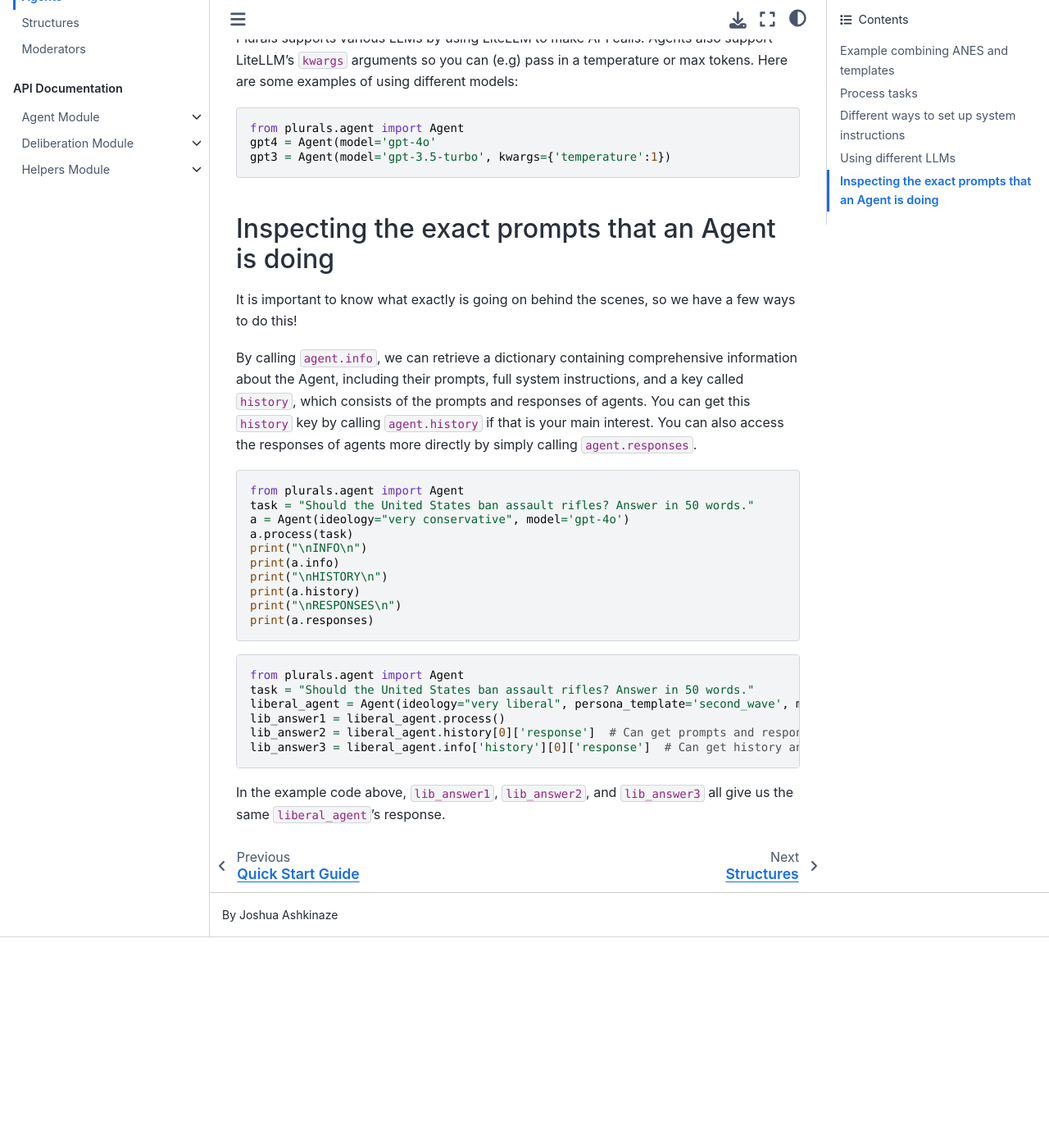
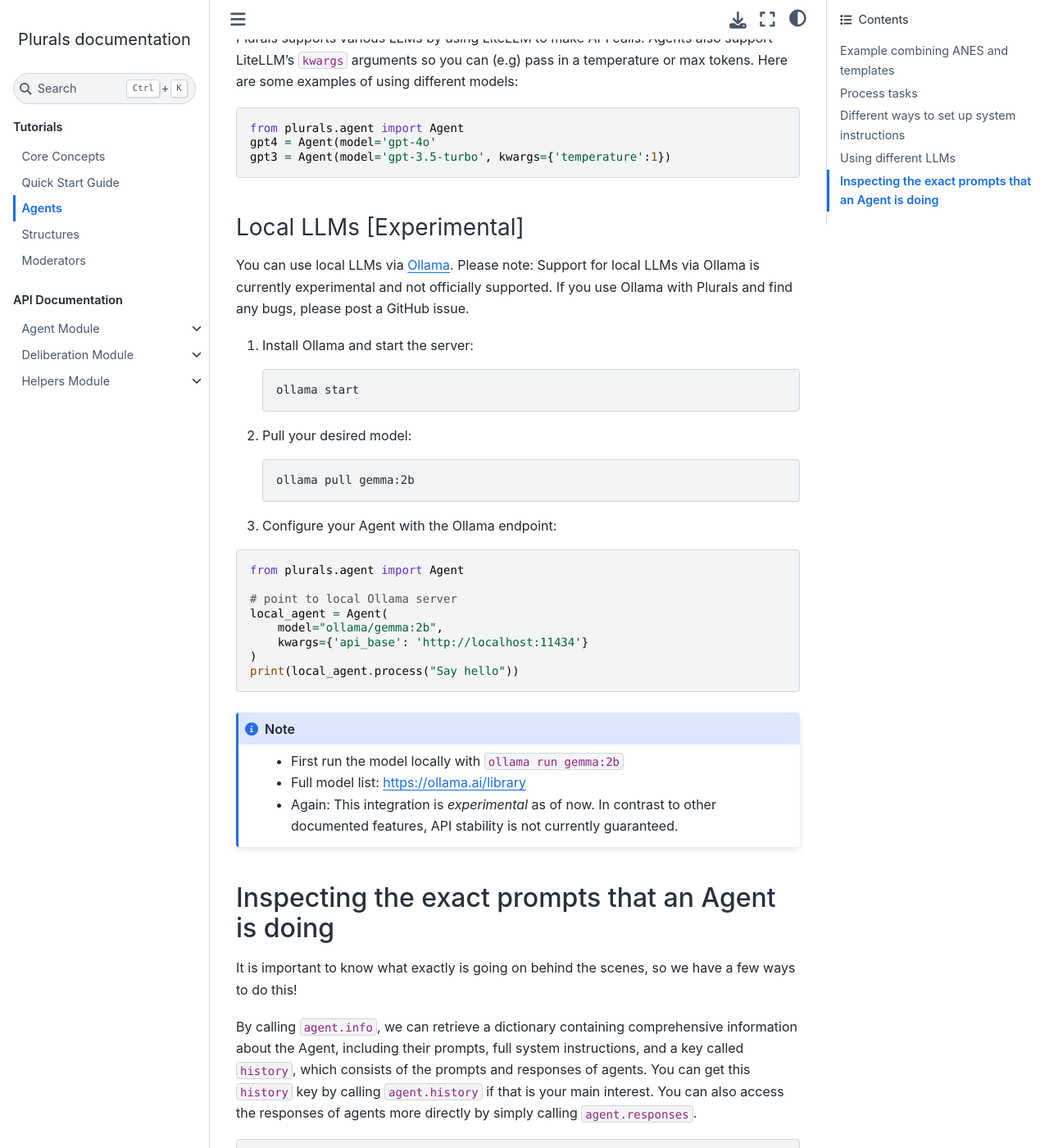
Before and after one commit to josh-ashkinaze/plurals, a Sphinx documentation site: the page built from docs/tutorial_3_agents.rst, in a window 1280 px wide and 1400 px high, scrolled down 8083 px. Shown: the whole window at 82% size. Built offline with Sphinx 7.4.7 and the Sphinx Book theme 1.1.4, drawn with Linux system fonts in a browser that asks for light colours; before the commit the page ends 9226 px from its top, so only the background shows below that.

Commit message:
(chore) doc support for local LLMs and periods

```diff
--- a/docs/tutorial_3_agents.rst
+++ b/docs/tutorial_3_agents.rst
@@ -381,6 +381,42 @@ so you can (e.g) pass in a temperature or max tokens. Here are some examples of
 
 
 
+Local LLMs [Experimental]
+~~~~~~~~~~~~~~~~~~~~~~~~~~~~~~~~~~~~~~~~~~~~~~~~~
+You can use local LLMs via `Ollama <https://ollama.ai>`_. Please note: Support for local LLMs via Ollama is currently experimental and not officially supported. If you use Ollama with Plurals and find any bugs, please
+post a GitHub issue.
+
+1. Install Ollama and start the server:
+
+   .. code-block:: bash
+
+      ollama start
+
+2. Pull your desired model:
+
+   .. code-block:: bash
+
+      ollama pull gemma:2b
+
+3. Configure your Agent with the Ollama endpoint:
+
+.. code-block:: python
+
+   from plurals.agent import Agent
+
+   # point to local Ollama server
+   local_agent = Agent(
+       model="ollama/gemma:2b",
+       kwargs={'api_base': 'http://localhost:11434'}
+   )
+   print(local_agent.process("Say hello"))
+
+.. note::
+   - First run the model locally with ``ollama run gemma:2b``
+   - Full model list: https://ollama.ai/library
+   - Again: This integration is *experimental* as of now. In contrast to other documented features, API stability is not currently guaranteed.
+
+
 Inspecting the exact prompts that an Agent is doing
 ---------------------------------------------------
 
```
Also changed, not shown: 1 other file.
